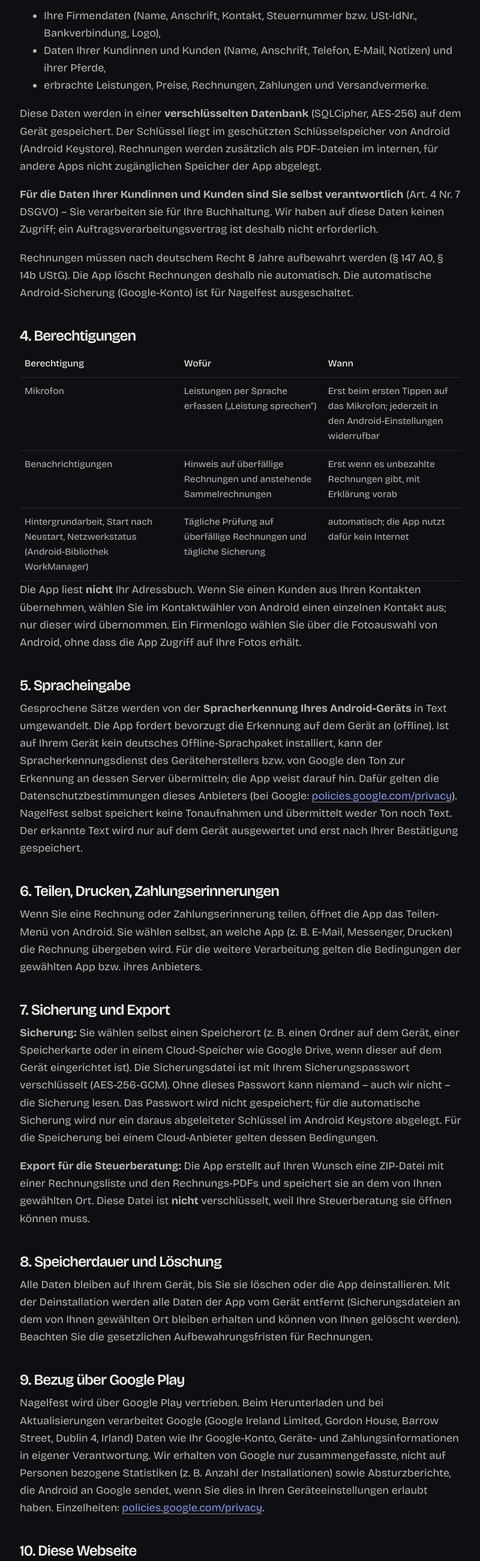
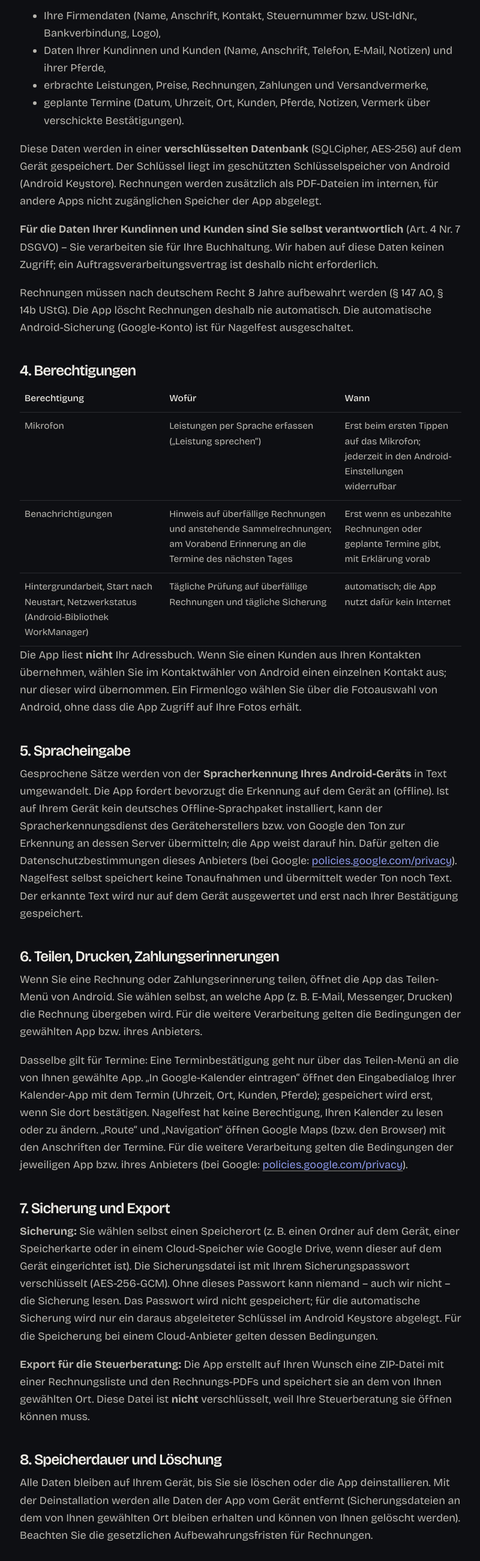
Before and after one commit to berrysystems/berry-systems.de, a plain HTML site: page nagelfest/datenschutz.html in a window 1280 px wide. Shown: the part 980-3583 px from the top of the page at 60% size, without its empty margins (239-1039 px from the left). Drawn offline with Linux system fonts and the light colour scheme.

Commit message:
Nagelfest: Termine in App-Seite und Datenschutzerklärung (Version 0.3.0)
Co-Authored-By: Claude Opus 5.5 <noreply@anthropic.com>

```diff
--- a/nagelfest/datenschutz.html
+++ b/nagelfest/datenschutz.html
@@ -50,7 +50,8 @@
   <ul>
     <li>Ihre Firmendaten (Name, Anschrift, Kontakt, Steuernummer bzw. USt-IdNr., Bankverbindung, Logo),</li>
     <li>Daten Ihrer Kundinnen und Kunden (Name, Anschrift, Telefon, E-Mail, Notizen) und ihrer Pferde,</li>
-    <li>erbrachte Leistungen, Preise, Rechnungen, Zahlungen und Versandvermerke.</li>
+    <li>erbrachte Leistungen, Preise, Rechnungen, Zahlungen und Versandvermerke,</li>
+    <li>geplante Termine (Datum, Uhrzeit, Ort, Kunden, Pferde, Notizen, Vermerk über verschickte Bestätigungen).</li>
   </ul>
   <p>Diese Daten werden in einer <strong>verschlüsselten Datenbank</strong> (SQLCipher, AES-256) auf dem Gerät
   gespeichert. Der Schlüssel liegt im geschützten Schlüsselspeicher von Android (Android Keystore). Rechnungen werden
@@ -67,7 +68,7 @@
   <table>
     <tr><th>Berechtigung</th><th>Wofür</th><th>Wann</th></tr>
     <tr><td>Mikrofon</td><td>Leistungen per Sprache erfassen („Leistung sprechen“)</td><td>Erst beim ersten Tippen auf das Mikrofon; jederzeit in den Android-Einstellungen widerrufbar</td></tr>
-    <tr><td>Benachrichtigungen</td><td>Hinweis auf überfällige Rechnungen und anstehende Sammelrechnungen</td><td>Erst wenn es unbezahlte Rechnungen gibt, mit Erklärung vorab</td></tr>
+    <tr><td>Benachrichtigungen</td><td>Hinweis auf überfällige Rechnungen und anstehende Sammelrechnungen; am Vorabend Erinnerung an die Termine des nächsten Tages</td><td>Erst wenn es unbezahlte Rechnungen oder geplante Termine gibt, mit Erklärung vorab</td></tr>
     <tr><td>Hintergrundarbeit, Start nach Neustart, Netzwerkstatus (Android-Bibliothek WorkManager)</td><td>Tägliche Prüfung auf überfällige Rechnungen und tägliche Sicherung</td><td>automatisch; die App nutzt dafür kein Internet</td></tr>
   </table>
   </div>
@@ -88,6 +89,12 @@
   <p>Wenn Sie eine Rechnung oder Zahlungserinnerung teilen, öffnet die App das Teilen-Menü von Android. Sie wählen
   selbst, an welche App (z. B. E-Mail, Messenger, Drucken) die Rechnung übergeben wird. Für die weitere Verarbeitung
   gelten die Bedingungen der gewählten App bzw. ihres Anbieters.</p>
+  <p>Dasselbe gilt für Termine: Eine Terminbestätigung geht nur über das Teilen-Menü an die von Ihnen gewählte App.
+  „In Google-Kalender eintragen“ öffnet den Eingabedialog Ihrer Kalender-App mit dem Termin (Uhrzeit, Ort, Kunden,
+  Pferde); gespeichert wird erst, wenn Sie dort bestätigen. Nagelfest hat keine Berechtigung, Ihren Kalender zu lesen
+  oder zu ändern. „Route“ und „Navigation“ öffnen Google Maps (bzw. den Browser) mit den Anschriften der Termine.
+  Für die weitere Verarbeitung gelten die Bedingungen der jeweiligen App bzw. ihres Anbieters (bei Google:
+  <a href="https://policies.google.com/privacy">policies.google.com/privacy</a>).</p>
 
   <h2>7. Sicherung und Export</h2>
   <p><strong>Sicherung:</strong> Sie wählen selbst einen Speicherort (z. B. einen Ordner auf dem Gerät, einer
@@ -137,7 +144,7 @@
   <h2>14. Änderungen</h2>
   <p>Wir passen diese Erklärung an, wenn sich die App oder diese Webseite ändert. Es gilt die jeweils hier
   veröffentlichte Fassung.</p>
-  <p>Stand: 16. Oktober 2026</p>
+  <p>Stand: 22. Oktober 2026</p>
 </div></main>
 
 <footer class="site-foot">
```
Also changed, not shown: nagelfest/index.html (+8 -2 lines).
